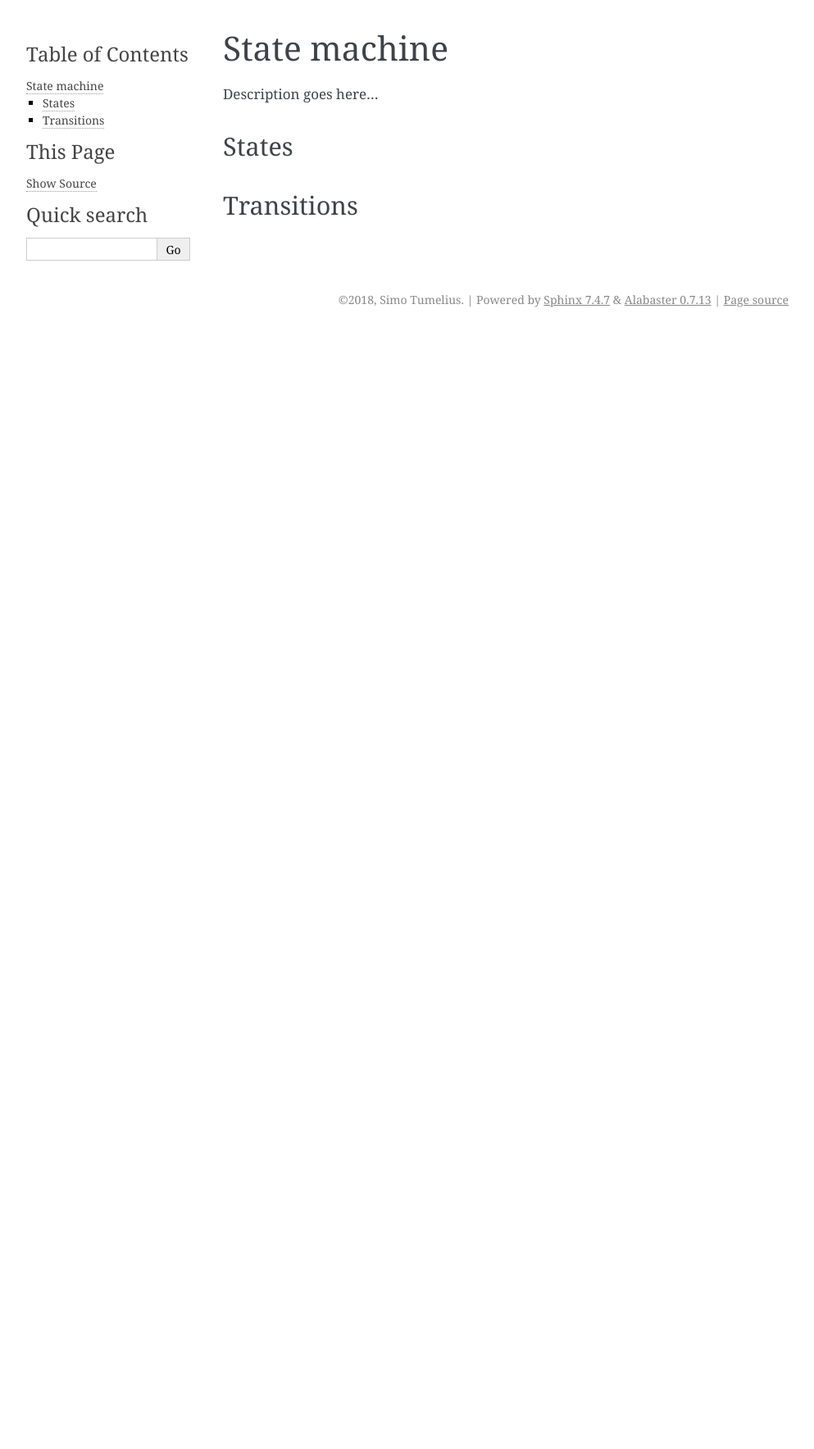
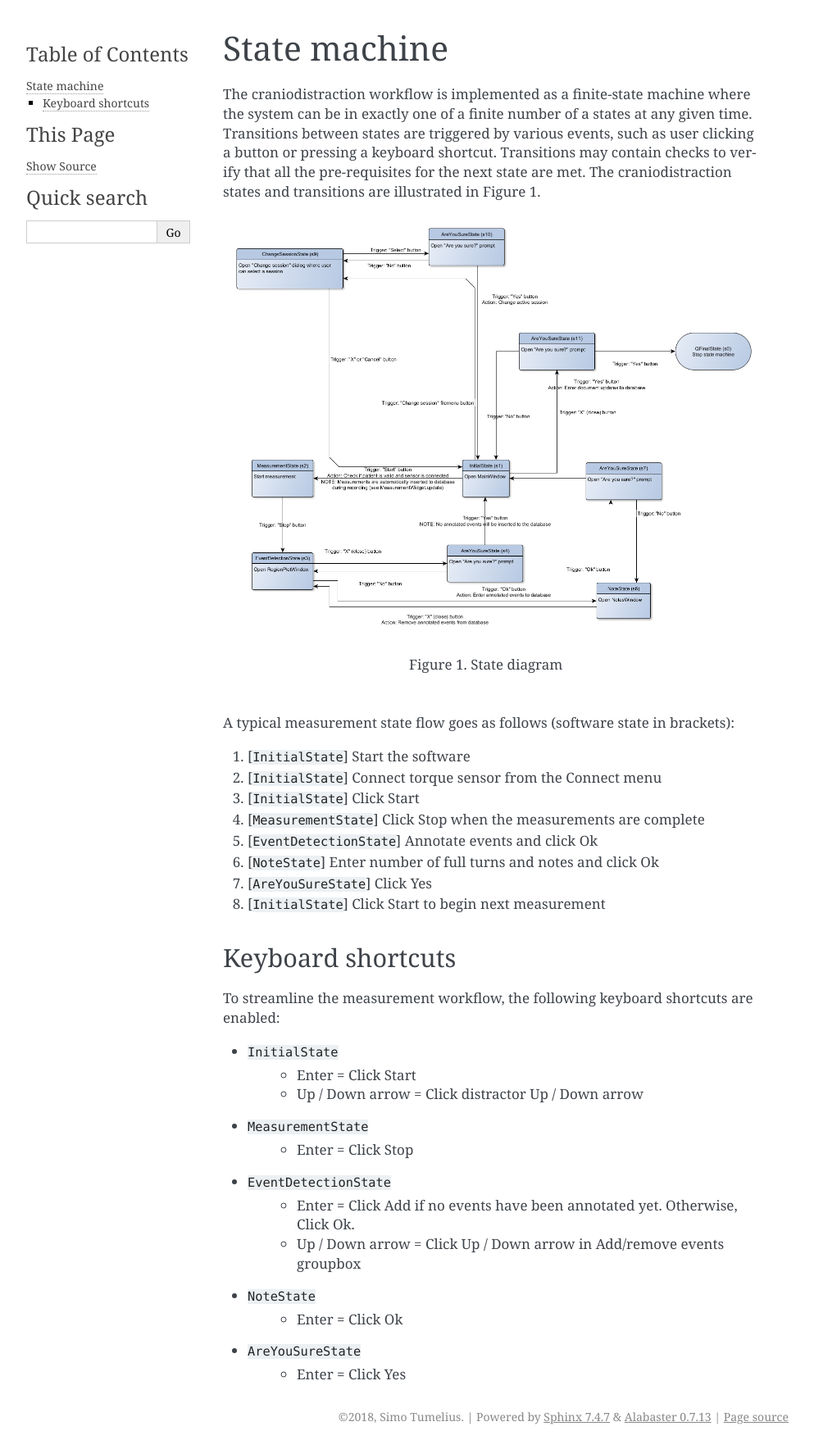
Before and after one commit to stumelius/cranio, a Sphinx documentation site: the page built from docs/source/state_machine.rst, in a window 1280 px wide. Shown: the whole page at 82% size, without its empty margins (148-1141 px from the left). Built offline with Sphinx 7.4.7, drawn with Linux system fonts in a browser that asks for light colours; before the commit the page ends 900 px from its top, so only the background shows below that.

Commit message:
Add state machine documentation (#129)
* Bump version to 1.0.0
* Update module docstrings
* Add "Add/remove events" groupbox to RegionPlotWidget
* Update API documentation

```diff
--- a/cranio/__init__.py
+++ b/cranio/__init__.py
@@ -1,4 +1,4 @@
 import os
-__version__ = '0.1.0'
+__version__ = '1.0.0'
 # Force PyQt5 instead of PyQt4
 os.environ['PYQTGRAPH_QT_LIB'] = 'PyQt5'
--- a/docs/source/conf.py
+++ b/docs/source/conf.py
@@ -26,9 +26,9 @@ copyright = '2018, Simo Tumelius'
 author = 'Simo Tumelius'
 
 # The short X.Y version
-version = ''
+version = '1.0'
 # The full version, including alpha/beta/rc tags
-release = '0.0.1'
+release = '1.0.0'
 
 
 # -- General configuration ---------------------------------------------------
--- a/docs/source/state_machine.rst
+++ b/docs/source/state_machine.rst
@@ -1,10 +1,40 @@
 State machine
 =============
 
-Description goes here...
+The craniodistraction workflow is implemented as a finite-state machine where the system can be in exactly one of a
+finite number of a states at any given time. Transitions between states are triggered by various events, such as user
+clicking a button or pressing a keyboard shortcut. Transitions may contain checks to verify that all the pre-requisites
+for the next state are met. The craniodistraction states and transitions are illustrated in Figure 1.
 
-States
-------
+.. figure:: ../state_diagram.png
 
-Transitions
------------
+    Figure 1. State diagram
+
+A typical measurement state flow goes as follows (software state in brackets):
+
+1. [``InitialState``] Start the software
+2. [``InitialState``] Connect torque sensor from the Connect menu
+3. [``InitialState``] Click Start
+4. [``MeasurementState``] Click Stop when the measurements are complete
+5. [``EventDetectionState``] Annotate events and click Ok
+6. [``NoteState``] Enter number of full turns and notes and click Ok
+7. [``AreYouSureState``] Click Yes
+8. [``InitialState``] Click Start to begin next measurement
+
+Keyboard shortcuts
+------------------
+
+To streamline the measurement workflow, the following keyboard shortcuts are enabled:
+
+* ``InitialState``
+    * Enter = Click Start
+    * Up / Down arrow = Click distractor Up / Down arrow
+* ``MeasurementState``
+    * Enter = Click Stop
+* ``EventDetectionState``
+    * Enter = Click Add if no events have been annotated yet. Otherwise, Click Ok.
+    * Up / Down arrow = Click Up / Down arrow in Add/remove events groupbox
+* ``NoteState``
+    * Enter = Click Ok
+* ``AreYouSureState``
+    * Enter = Click Yes
```
Also changed, not shown: docs/source/api.rst (+24 -9 lines), 8 other files.
